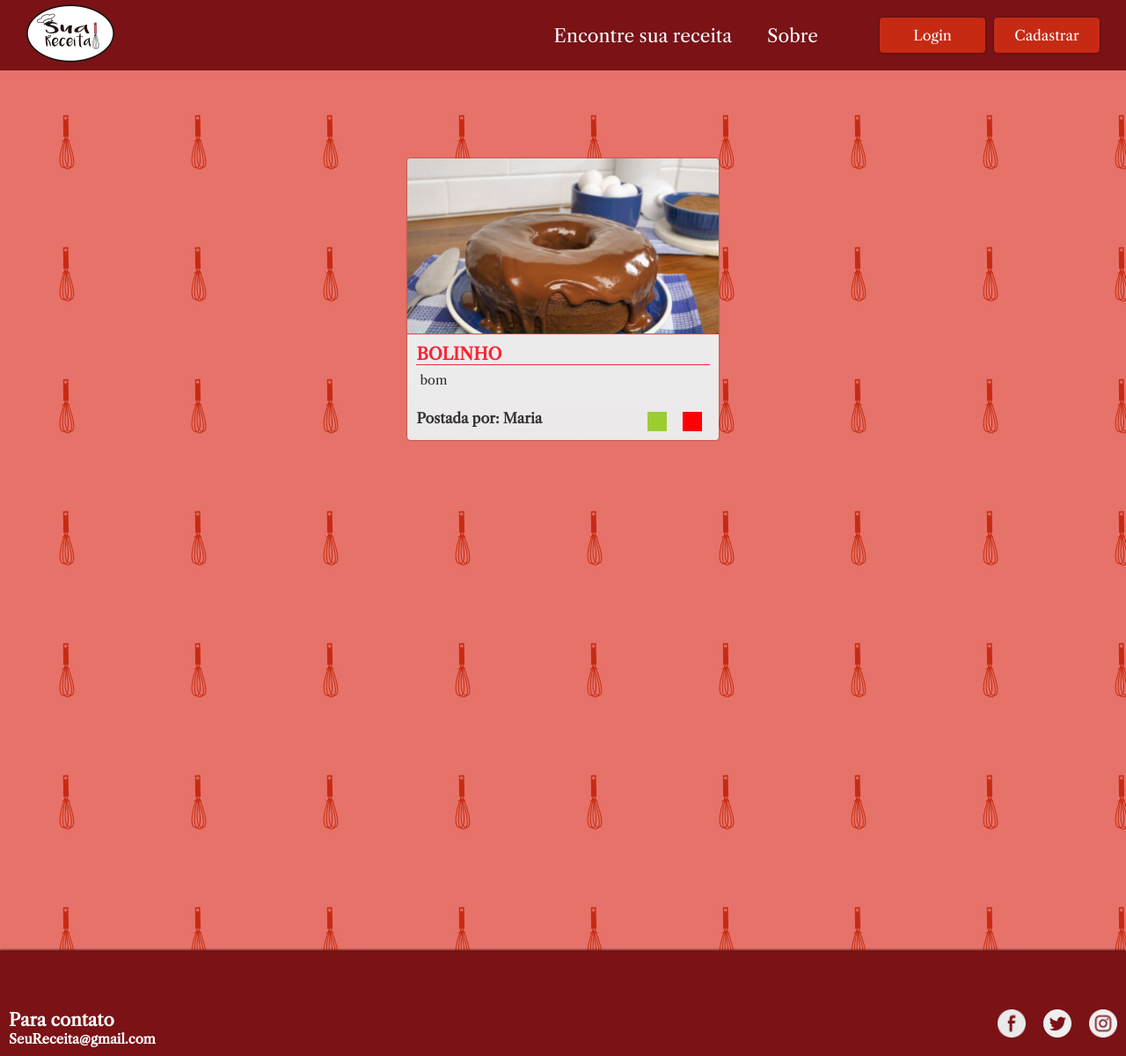
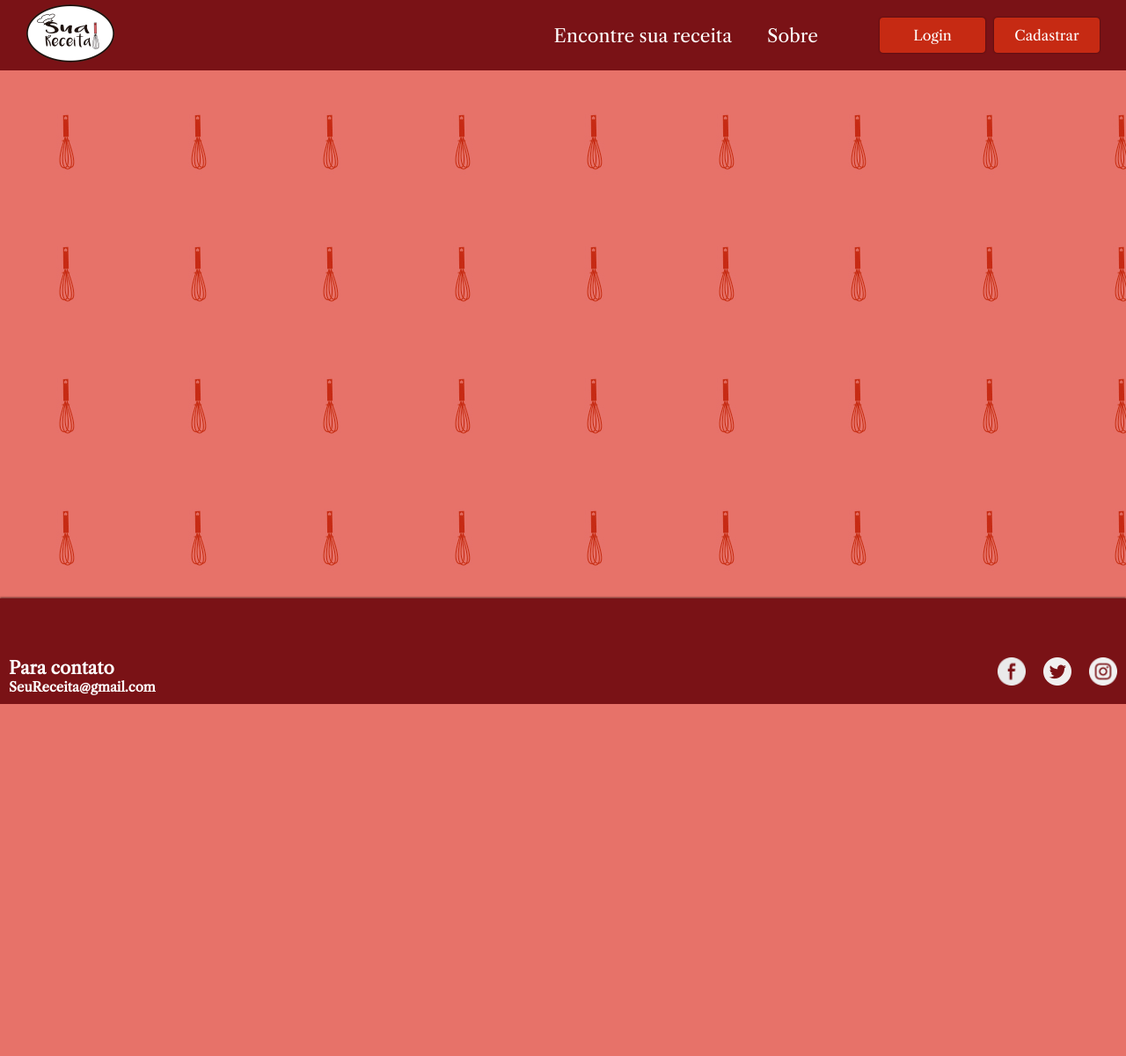
Before and after one commit to yanlock/DEMODAY, a Django app: page / in a window 1280 px wide. Shown: the whole page at 88% size. After the commit the page ends 800 px from the top, so only its background shows below. Run offline with Django 3.2, Linux system fonts and the light colour scheme; data that the repository does not hold is empty; some web fonts are replaced.

Commit message:
arrumar receitas que aparecem no front do site

```diff
--- a/app/templates/home.html
+++ b/app/templates/home.html
@@ -4,24 +4,6 @@
 {% block titulo %}Sua Receita{% endblock %}
 
 {% block conteudo %}
-            <div class="grid-home">
-        <a href="">
-            <div class="bloco">
-                <div class="imagem">
-                    <img src="{% static 'img/bolo.jpg' %}" alt="Bolo">
-                </div>
-                <div class="infos">
-                    <p>bolinho</p>
-                    <p>bom</p>
-                </div>
-                <div class="by">Postada por: Maria</div>
-                <div class="avaliation">
-                    <div class="like"></div>
-                    <div class="dislike"></div>
-                </div>
-            </div>
-        </a>
-    </div>
     <div class="grid-home">
         {% for rc in receita %}
         <a href="">
```
